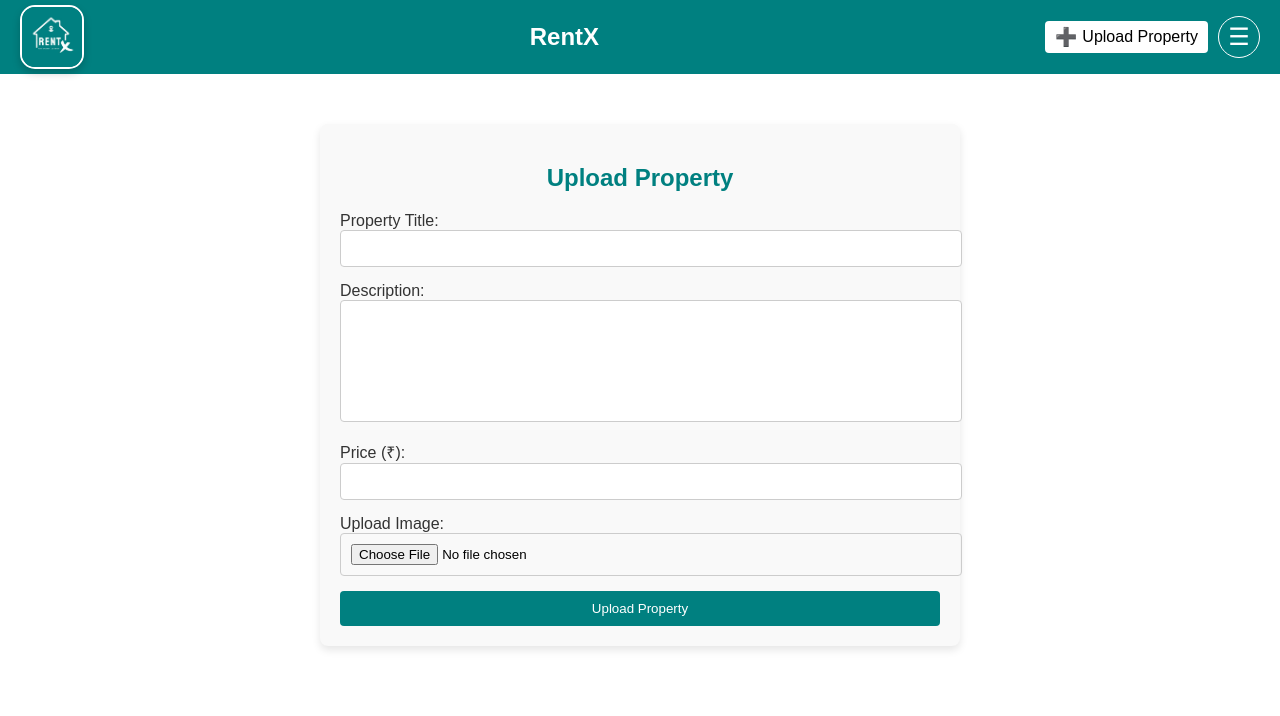
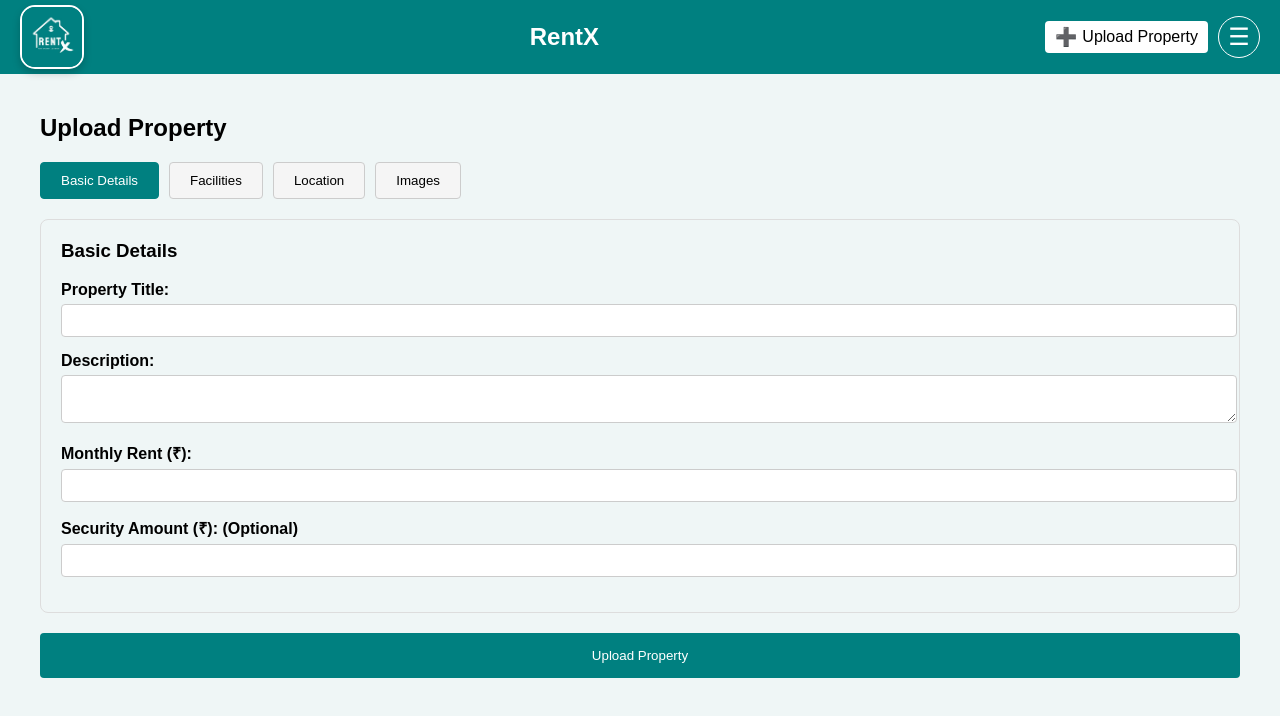
Before and after one commit to theinfiniteprins/stayx, a React (Create React App) app: page /upload-property in a window 1280 px wide. Shown: the top 716 px of the page. Built offline with nearby package versions, Linux system fonts and the light colour scheme.

Commit message:
Upload Property section done

```diff
--- a/src/components/UploadProperty.js
+++ b/src/components/UploadProperty.js
@@ -2,40 +2,108 @@ import React, { useState } from 'react';
 import '../styles.css';
 
 const UploadProperty = () => {
-  const [propertyData, setPropertyData] = useState({
+  const [activeSection, setActiveSection] = useState('basicDetails');
+
+  const [basicDetails, setBasicDetails] = useState({
     title: '',
     description: '',
     price: '',
-    image: null,
+    securityAmount: '',
   });
 
-  const handleChange = (e) => {
+  const [facilities, setFacilities] = useState([
+    { name: '', image: null },
+  ]);
+
+  const [location, setLocation] = useState({
+    address: '',
+    city: '',
+  });
+
+  const [images, setImages] = useState([]);
+
+  const handleBasicDetailsChange = (e) => {
     const { name, value } = e.target;
-    setPropertyData({ ...propertyData, [name]: value });
+    setBasicDetails({ ...basicDetails, [name]: value });
   };
 
-  const handleImageChange = (e) => {
-    setPropertyData({ ...propertyData, image: e.target.files[0] });
+  const handleFacilityChange = (index, e) => {
+    const { name, value } = e.target;
+    const newFacilities = [...facilities];
+    newFacilities[index][name] = value;
+    setFacilities(newFacilities);
+  };
+
+  const handleFacilityImageChange = (index, e) => {
+    const newFacilities = [...facilities];
+    newFacilities[index].image = e.target.files[0];
+    setFacilities(newFacilities);
+  };
+
+  const addFacility = () => {
+    setFacilities([...facilities, { name: '', image: null }]);
+  };
+
+  const handleLocationChange = (e) => {
+    const { name, value } = e.target;
+    setLocation({ ...location, [name]: value });
+  };
+
+  const handleImagesChange = (e) => {
+    setImages([...e.target.files]);
   };
 
   const handleSubmit = (e) => {
     e.preventDefault();
     // Process the form data here, e.g., send it to an API endpoint
-    console.log('Property uploaded:', propertyData);
+    console.log('Basic Details:', basicDetails);
+    console.log('Facilities:', facilities);
+    console.log('Location:', location);
+    console.log('Images:', images);
   };
 
   return (
     <div className="upload-property-container">
       <h2>Upload Property</h2>
+      <div className="tab-container">
+        <button
+          className={`tab-button ${activeSection === 'basicDetails' ? 'active' : ''}`}
+          onClick={() => setActiveSection('basicDetails')}
+        >
+          Basic Details
+        </button>
+        <button
+          className={`tab-button ${activeSection === 'facilities' ? 'active' : ''}`}
+          onClick={() => setActiveSection('facilities')}
+        >
+          Facilities
+        </button>
+        <button
+          className={`tab-button ${activeSection === 'location' ? 'active' : ''}`}
+          onClick={() => setActiveSection('location')}
+        >
+          Location
+        </button>
+        <button
+          className={`tab-button ${activeSection === 'images' ? 'active' : ''}`}
+          onClick={() => setActiveSection('images')}
+        >
+          Images
+        </button>
+      </div>
+
       <form onSubmit={handleSubmit} className="upload-property-form">
+        {activeSection === 'basicDetails' && (
+          <div className="form-section">
+            <h3>Basic Details</h3>
             <div className="form-group">
               <label htmlFor="title">Property Title:</label>
               <input
                 type="text"
                 id="title"
                 name="title"
-            value={propertyData.title}
-            onChange={handleChange}
+                value={basicDetails.title}
+                onChange={handleBasicDetailsChange}
                 required
               />
             </div>
@@ -45,35 +113,118 @@ const UploadProperty = () => {
               <textarea
                 id="description"
                 name="description"
-            value={propertyData.description}
-            onChange={handleChange}
+                value={basicDetails.description}
+                onChange={handleBasicDetailsChange}
                 required
               />
             </div>
 
             <div className="form-group">
-          <label htmlFor="price">Price (₹):</label>
+              <label htmlFor="price">Monthly Rent (₹):</label>
               <input
                 type="number"
                 id="price"
                 name="price"
-            value={propertyData.price}
-            onChange={handleChange}
+                value={basicDetails.price}
+                onChange={handleBasicDetailsChange}
                 required
               />
             </div>
 
             <div className="form-group">
-          <label htmlFor="image">Upload Image:</label>
+              <label htmlFor="securityAmount">Security Amount (₹): (Optional)</label>
               <input
-            type="file"
-            id="image"
-            name="image"
-            accept="image/*"
-            onChange={handleImageChange}
+                type="number"
+                id="securityAmount"
+                name="securityAmount"
+                value={basicDetails.securityAmount}
+                onChange={handleBasicDetailsChange}
                 required
               />
             </div>
+          </div>
+        )}
+
+        {activeSection === 'facilities' && (
+          <div className="form-section">
+            <h3>Facilities</h3>
+            {facilities.map((facility, index) => (
+              <div key={index} className="facility-group">
+                <div className="form-group">
+                  <label htmlFor={`facilityName_${index}`}>Facility Name:</label>
+                  <input
+                    type="text"
+                    id={`facilityName_${index}`}
+                    name="name"
+                    value={facility.name}
+                    onChange={(e) => handleFacilityChange(index, e)}
+                  />
+                </div>
+
+                <div className="form-group">
+                  <label htmlFor={`facilityImage_${index}`}>Facility Image:</label>
+                  <input
+                    type="file"
+                    id={`facilityImage_${index}`}
+                    name="image"
+                    accept="image/*"
+                    onChange={(e) => handleFacilityImageChange(index, e)}
+                  />
+                </div>
+              </div>
+            ))}
+            <button type="button" onClick={addFacility} className="add-facility-button">
+              Add Another Facility
+            </button>
+          </div>
+        )}
+
+        {activeSection === 'location' && (
+          <div className="form-section">
+            <h3>Location</h3>
+            <div className="form-group">
+              <label htmlFor="address">Address:</label>
+              <input
+                type="text"
+                id="address"
+                name="address"
+                value={location.address}
+                onChange={handleLocationChange}
+                required
+              />
+            </div>
+
+            <div className="form-group">
+              <label htmlFor="city">City:</label>
+              <input
+                type="text"
+                id="city"
+                name="city"
+                value={location.city}
+                onChange={handleLocationChange}
+                required
+              />
+            </div>
+          </div>
+        )}
+
+        {activeSection === 'images' && (
+          <div className="form-section">
+            <h3>Images</h3>
+            <div className="form-group">
+              <label htmlFor="images">Upload Images:</label>
+              <input
+                type="file"
+                id="images"
+                name="images"
+                accept="image/*"
+                multiple
+                onChange={handleImagesChange}
+                required
+              />
+            </div>
+          </div>
+        )}
 
         <button type="submit" className="submit-button">Upload Property</button>
       </form>
--- a/src/styles.css
+++ b/src/styles.css
@@ -3,6 +3,7 @@ body {
   margin: 0;
   padding: 0;
   font-family: Arial, sans-serif;
+  background-color: #eff6f6;
 }
 
 /* Navbar styles */
@@ -112,61 +113,6 @@ body {
 .dropdown-menu li i {
   margin-right: 8px;
   font-style: normal;
-}
-
-/* Upload Property form styles */
-.upload-property-container {
-  max-width: 600px;
-  margin: 50px auto;
-  padding: 20px;
-  background-color: #f9f9f9;
-  border-radius: 8px;
-  box-shadow: 0 4px 8px rgba(0, 0, 0, 0.1);
-}
-
-.upload-property-container h2 {
-  text-align: center;
-  color: #008080; /* Theme color */
-}
-
-.upload-property-form {
-  display: flex;
-  flex-direction: column;
-}
-
-.form-group {
-  margin-bottom: 15px;
-}
-
-.form-group label {
-  margin-bottom: 5px;
-  color: #333;
-}
-
-.form-group input,
-.form-group textarea {
-  width: 100%;
-  padding: 10px;
-  border: 1px solid #ccc;
-  border-radius: 4px;
-}
-
-.form-group textarea {
-  height: 100px;
-  resize: none;
-}
-
-.submit-button {
-  background-color: #008080;
-  color: white;
-  padding: 10px;
-  border: none;
-  border-radius: 4px;
-  cursor: pointer;
-}
-
-.submit-button:hover {
-  background-color: #006666;
 }
 
 /* Home page styles */
@@ -428,3 +374,109 @@ body {
     margin-bottom: 10px;
   }
 }
+
+
+
+
+
+/* General Styles */
+.upload-property-container {
+  padding: 20px;
+  max-width: 1200px;
+  margin: 0 auto;
+}
+
+.tab-container {
+  display: flex;
+  gap: 10px;
+  margin-bottom: 20px;
+}
+
+.tab-button {
+  padding: 10px 20px;
+  border: 1px solid #ccc;
+  border-radius: 4px;
+  background-color: #f5f5f5;
+  cursor: pointer;
+  transition: background-color 0.3s;
+}
+
+.tab-button.active {
+  background-color: #008080;
+  color: white;
+  border-color: #008080;
+}
+
+.tab-button:hover {
+  background-color: #e0e0e0;
+}
+
+.upload-property-form {
+  display: flex;
+  flex-direction: column;
+  gap: 20px;
+}
+
+.form-section {
+  border: 1px solid #ddd;
+  padding: 20px;
+  border-radius: 8px;
+}
+
+.form-section h3 {
+  margin-top: 0;
+}
+
+.form-group {
+  margin-bottom: 15px;
+}
+
+.form-group label {
+  display: block;
+  margin-bottom: 5px;
+  font-weight: bold;
+}
+
+.form-group input[type="text"],
+.form-group input[type="number"],
+.form-group textarea,
+.form-group select {
+  width: 100%;
+  padding: 8px;
+  border: 1px solid #ccc;
+  border-radius: 4px;
+}
+
+.form-group input[type="file"] {
+  margin-top: 5px;
+}
+
+.facility-group {
+  margin-bottom: 20px;
+}
+
+.add-facility-button {
+  background-color: #008080;
+  color: white;
+  border: none;
+  padding: 10px 15px;
+  border-radius: 4px;
+  cursor: pointer;
+}
+
+.add-facility-button:hover {
+  background-color: #006666;
+}
+
+.submit-button {
+  background-color: #008080;
+  color: white;
+  border: none;
+  padding: 15px;
+  border-radius: 4px;
+  cursor: pointer;
+}
+
+.submit-button:hover {
+  background-color: #006666;
+}
```
Also changed, not shown: public/images/background.avif (added), public/images/pexels-pixabay-531880.jpg (added). Lines whose indentation alone changed are shown as unchanged.
